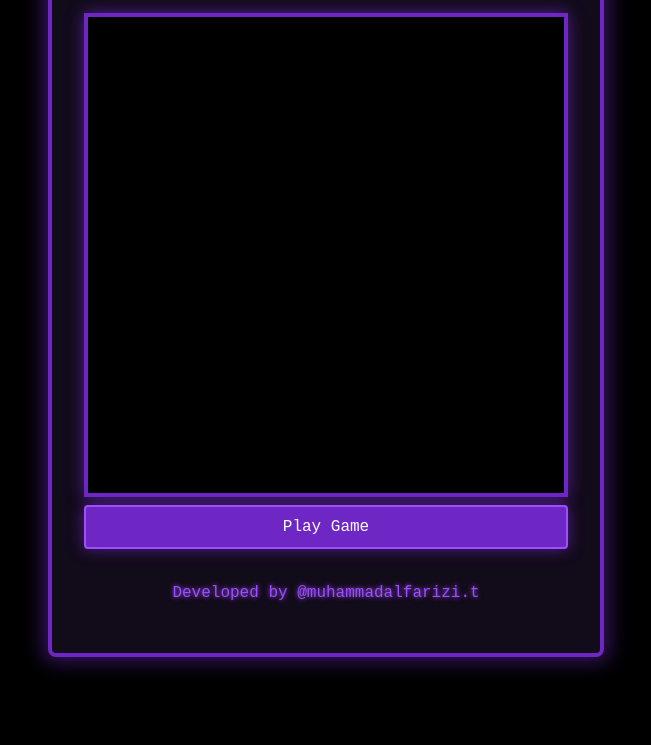
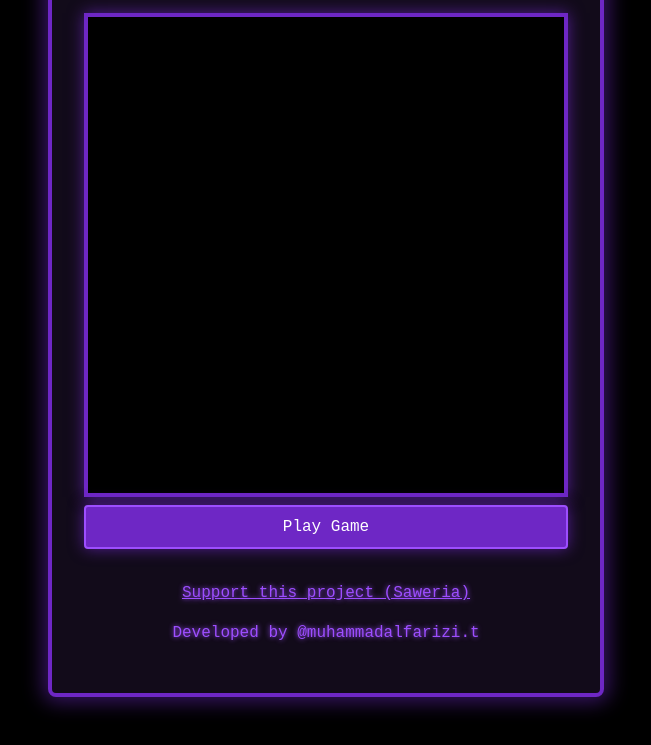
Before and after one commit to MuhammadAlfariziTazkia/snakegame, a plain HTML site: page index.html in a window 1280 px wide. Shown: the part 175-920 px from the top of the page, without its empty margins (314-965 px from the left). Before the commit the page ends 880 px from the top, so only its background shows below. Drawn offline with nearby package versions, Linux system fonts and the light colour scheme; a web font is replaced by a local one.

Commit message:
feat: add saweria link

```diff
--- a/index.html
+++ b/index.html
@@ -15,6 +15,7 @@
             <h5 id="score" class="mb-3 score-display">Score: 0</h3>
             <table id="arena" border="1"></table>
             <button id="play-button" class="btn btn-dark mb-3 mt-2" onclick="gameStarted()">Play Game</button>
+            <a href="https://saweria.co/farizproject" class="developer-credit" target="blank">Support this project (Saweria)</a>
             <p class="mt-3 developer-credit">Developed by @muhammadalfarizi.t</p>
         </div>
     </div>
```
